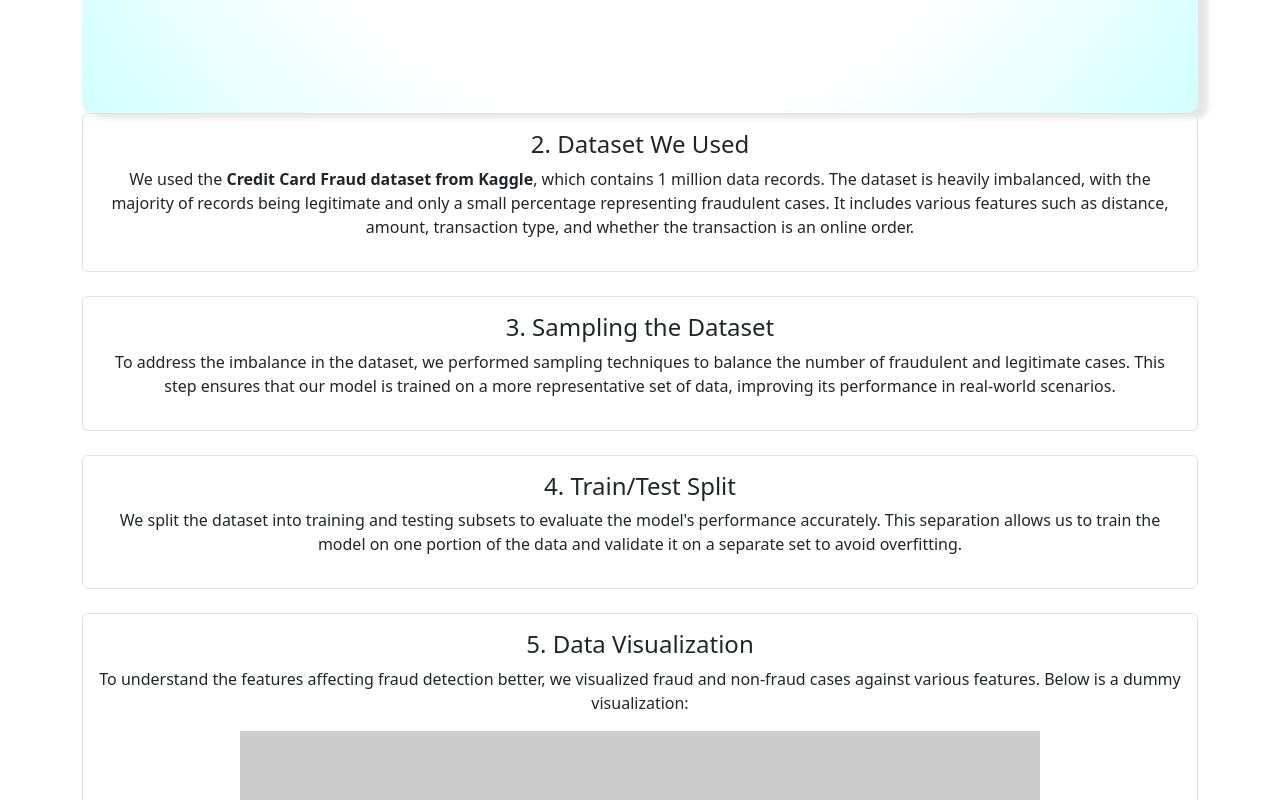
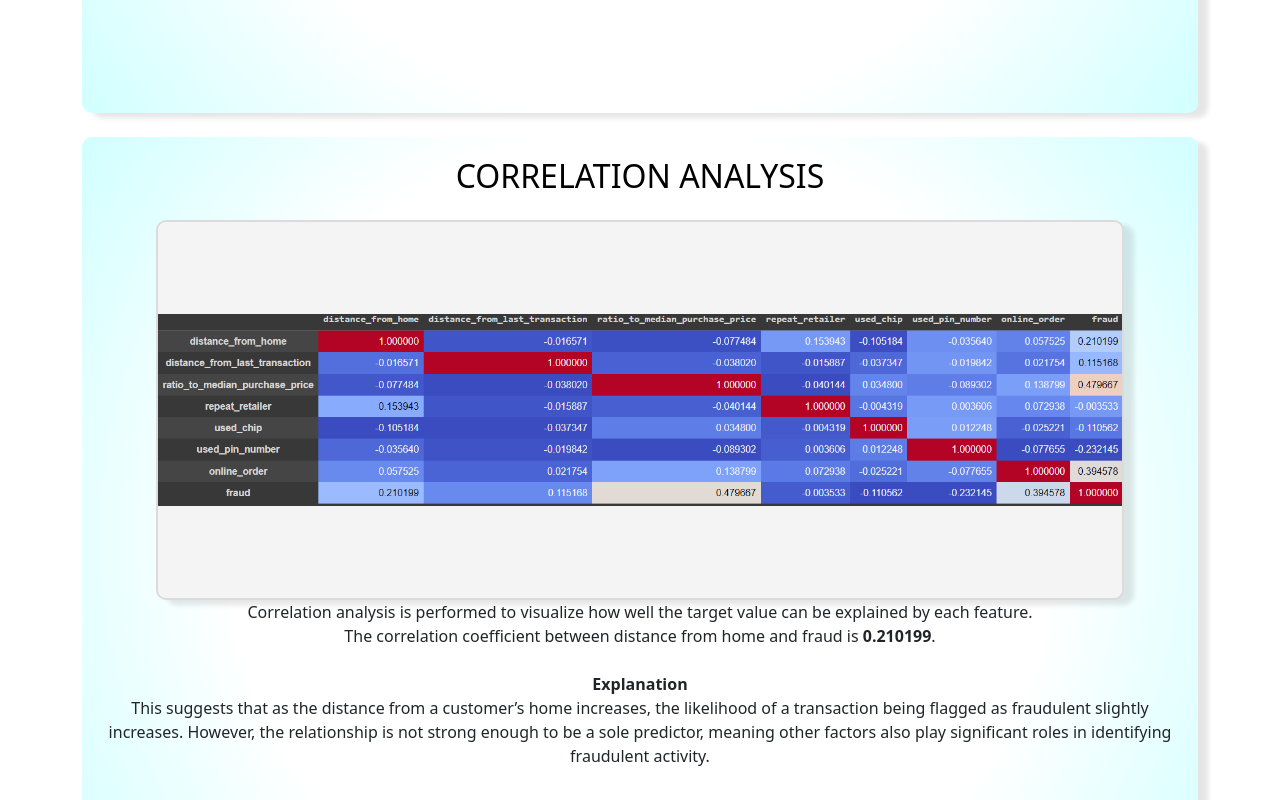
Before and after one commit to ZuhailiAminUOB/fraud-detection-app, a React (Create React App) app: page /methodology in a window 1280 px wide. Shown: the part 1600-2400 px from the top of the page. Built offline with nearby package versions, Linux system fonts and the light colour scheme.

Commit message:
added correlation page

```diff
--- /dev/null
+++ b/src/components/CorrelationAnalysis.js
@@ -0,0 +1,93 @@
+import React from "react";
+
+const CorrelationAnalysis = () => {
+    return (
+        <div style={styles.container}>
+            <h1 style={styles.title}>CORRELATION ANALYSIS</h1>
+            <div style={styles.imageContainer}>
+                <img
+                    src={require('../images/correlation_analysis.png')}
+                    alt="Correlation Analysis"
+                    style={styles.image}
+                />
+            </div>
+            <p style={styles.description}>
+                Correlation analysis is performed to visualize how well the target value can be explained by each feature.
+                <br></br>
+                The correlation coefficient between distance from home and fraud is <strong>0.210199</strong>.
+                <br></br>
+                <br></br>
+                <strong>Explanation</strong>
+                <br></br>
+                This suggests that as the distance from a customer’s home increases, the likelihood of a transaction being flagged as fraudulent slightly increases. However, the relationship is not strong enough to be a sole predictor, meaning other factors also play significant roles in identifying fraudulent activity.
+            </p>
+        </div>
+    );
+};
+
+
+const styles = {
+    container: {
+        background: 'radial-gradient(circle, rgba(255, 255, 255, 0.8) 60%, rgba(178, 255, 255, 0.6) 100%)',
+        padding: '20px',
+        borderRadius: '10px',
+        display: 'flex',
+        flexDirection: 'column',
+        alignItems: 'center',
+        width: '100%',
+        height: '100vh',
+        boxShadow: '10px 5px 5px rgba(0, 0, 0, 0.1)',
+    },
+    title: {
+        fontSize: '2rem',
+        marginBottom: '20px',
+        color: '#000',
+        fontFamily: 'system-ui',
+    },
+    boxContainer: {
+        display: 'flex',
+        justifyContent: 'space-between', // Evenly space out boxes
+        width: '100%', // Full width for the boxes
+        maxWidth: '1000px', // Optional: Max width for better spacing
+    },
+    box: {
+        flex: 1, // Each box takes equal space
+        margin: '10px', // Space between boxes
+        padding: '20px',
+        backgroundColor: 'white',
+        borderRadius: '10px', // Rounded corners
+        boxShadow: '0 2px 5px rgba(0, 0, 0, 0.1)', // Optional shadow
+        textAlign: 'center', // Center text
+    },
+    boxHover: {
+        transform: 'scale(1.05)', // Slightly enlarge the box
+        boxShadow: '0 4px 10px rgba(0, 0, 0, 0.2)', // Darker shadow on hover
+    },
+    boxTitle: {
+        marginBottom: '10px', // Space below title
+        fontSize: '1rem', // Title font size
+    },
+    boxText: {
+        margin: '5px 0', // Space between paragraphs
+        fontSize: '1rem', // Paragraph font size
+    },
+    imageContainer: {
+        marginTop: '5px',
+        width: '90%',
+        height: '50%', // Allow height to adjust based on the aspect ratio of the image
+        display: 'flex',
+        justifyContent: 'center',
+        alignItems: 'center',
+        border: '2px solid rgba(0, 0, 0, 0.1)',
+        borderRadius: '10px',
+        backgroundColor: '#f4f4f4',
+        boxShadow: '10px 5px 5px rgba(0, 0, 0, 0.1)',
+    },
+    image: {
+        maxWidth: '100%', // Ensures the image doesn't exceed the container's width
+        height: 'auto', // Keeps the aspect ratio intact
+        objectFit: 'contain', // Ensure image stays within the div and scales proportionately
+    },
+};
+
+export default CorrelationAnalysis;
--- a/src/components/Methodology.js
+++ b/src/components/Methodology.js
@@ -2,6 +2,7 @@ import React from 'react';
 import 'bootstrap/dist/css/bootstrap.min.css'; // Import Bootstrap CSS
 import DatasetSummary from './DatasetSummary';
 import DatasetFeatures from './DatasetFeatures';
+import CorrelationAnalysis from './CorrelationAnalysis';
 
 function Methodology() {
   return (
@@ -9,6 +10,8 @@ function Methodology() {
       <DatasetSummary />
       <br></br>
       <DatasetFeatures />
+      <br></br>
+      <CorrelationAnalysis />
       {/* <h2 className="mb-4">Our AI Methodology</h2> */ }
   {/* <div className="border rounded p-3 mb-4" style={{ borderColor: '#343a40', borderWidth: '2px', borderStyle: 'solid' }}>
         <h4>1. Explanation of AI Methodology</h4>
```
Also changed, not shown: src/images/correlation_analysis.png (added).
